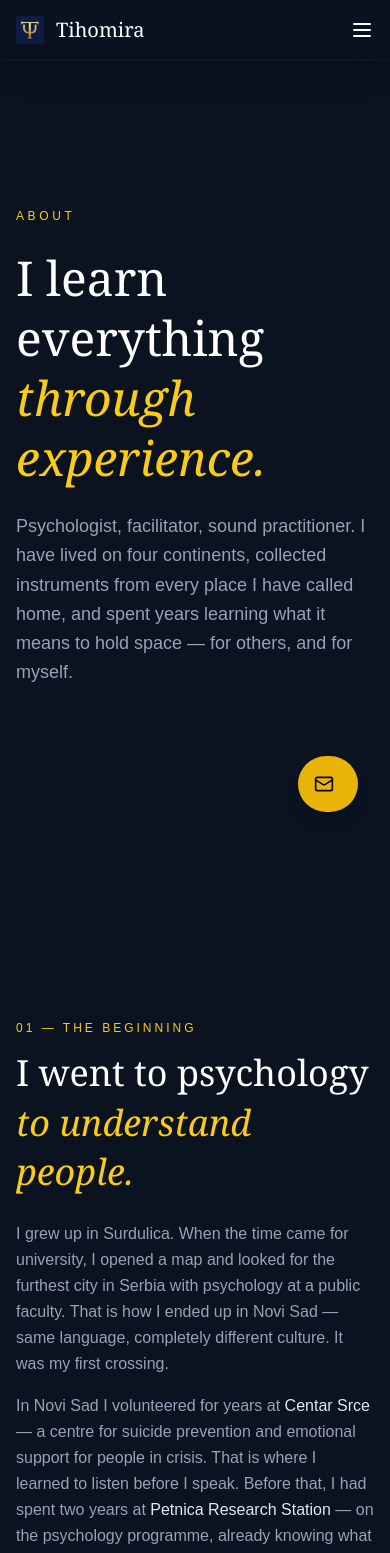
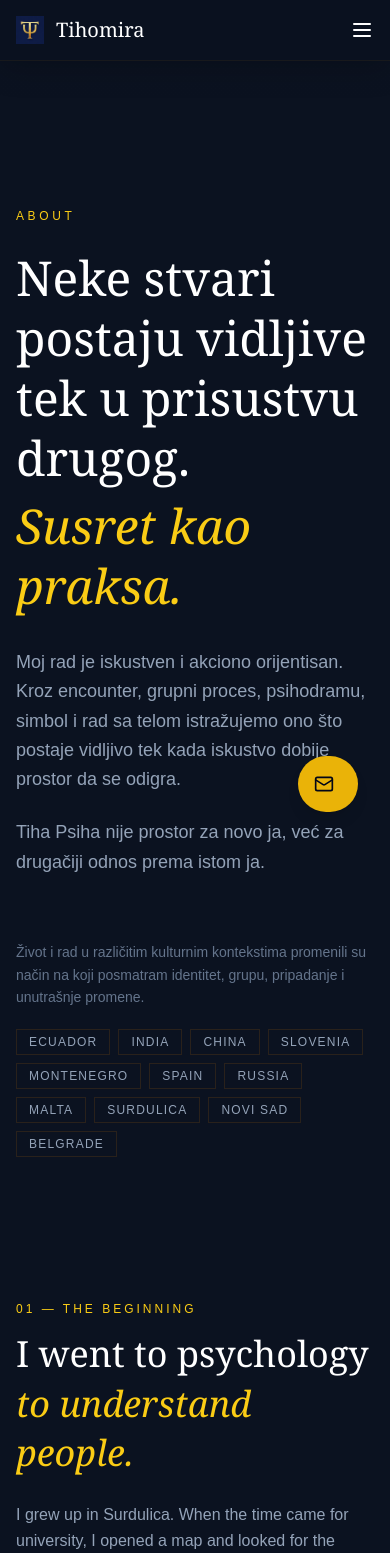
Before and after one commit to tihomirapsiholog/tihomira, a React (Create React App) app: page /en/about in a window 390 px wide. Shown: the top 1553 px of the page. Built offline with nearby package versions, Linux system fonts and the light colour scheme; the HTML template or start-up script is replaced by a standard one.

Commit message:
Update AboutPage.jsx

```diff
--- a/src/pages/AboutPage.jsx
+++ b/src/pages/AboutPage.jsx
@@ -65,35 +65,64 @@ export default function AboutPage({ t, setCurrentPage }) {
     { name: t.about.inst13, origin: t.about.inst13Origin },
   ];
 
-  const locations = ['Ecuador', 'India', 'China', 'Slovenia', 'Montenegro', 'Spain', 'Russia', 'Malta', 'Surdulica', 'Novi Sad', 'Belgrade'];
+  const locations = [
+    'Ecuador',
+    'India',
+    'China',
+    'Slovenia',
+    'Montenegro',
+    'Spain',
+    'Russia',
+    'Malta',
+    'Surdulica',
+    'Novi Sad',
+    'Belgrade',
+  ];
 
   return (
     <div className="bg-[#0b1220]">
-
       {/* HERO */}
       <section className="min-h-screen px-4 pt-28 pb-16 sm:px-6 lg:px-8">
-        <div className="mx-auto max-w-6xl grid lg:grid-cols-2 gap-16 items-end">
+        <div className="mx-auto grid max-w-6xl gap-16 lg:grid-cols-2 lg:items-end">
           <div>
             <p className="mb-6 text-xs uppercase tracking-[0.3em] text-yellow-400">
               {t.about.eyebrow}
             </p>
-            <h1 className="mb-6 font-serif text-5xl font-light leading-tight text-white sm:text-6xl">
-              {t.about.heroTitle}
-              <em className="block italic text-yellow-400">{t.about.heroTitleEm}</em>
+
+            <h1 className="mb-8 font-serif text-5xl font-light leading-tight text-white sm:text-6xl">
+              Neke stvari postaju vidljive tek u prisustvu drugog.
+              <em className="mt-2 block italic text-yellow-400">
+                Susret kao praksa.
+              </em>
             </h1>
-            <p className="text-lg font-light leading-relaxed text-slate-400 max-w-prose">
-              {t.about.heroIntro}
+
+            <div className="max-w-2xl space-y-6 text-lg font-light leading-relaxed text-slate-400">
+              <p>
+                Moj rad je iskustven i akciono orijentisan. Kroz encounter,
+                grupni proces, psihodramu, simbol i rad sa telom istražujemo
+                ono što postaje vidljivo tek kada iskustvo dobije prostor da se
+                odigra.
+              </p>
+
+              <p>
+                Tiha Psiha nije prostor za novo ja, već za drugačiji odnos prema
+                istom ja.
               </p>
             </div>
-          <div className="hidden lg:block">
-            <p className="mb-3 text-xs uppercase tracking-[0.2em] text-slate-500">
-              {t.about.placesLived}
+          </div>
+
+          <div className="lg:pb-4">
+            <p className="mb-5 max-w-md text-sm font-light leading-relaxed text-slate-500">
+              Život i rad u različitim kulturnim kontekstima promenili su način
+              na koji posmatram identitet, grupu, pripadanje i unutrašnje
+              promene.
             </p>
+
             <div className="flex flex-wrap gap-2">
               {locations.map((loc) => (
                 <span
                   key={loc}
-                  className="border border-yellow-700/20 px-3 py-1 text-xs tracking-widest uppercase text-slate-400"
+                  className="border border-yellow-700/20 px-3 py-1 text-xs uppercase tracking-widest text-slate-400"
                 >
                   {loc}
                 </span>
@@ -105,13 +134,12 @@ export default function AboutPage({ t, setCurrentPage }) {
 
       {/* STORY */}
       <section className="px-4 py-20 sm:px-6 lg:px-8">
-        <div className="mx-auto max-w-6xl grid lg:grid-cols-[220px_1fr] gap-16 items-start">
-
-          {/* Sticky nav — hidden on mobile */}
-          <div className="hidden lg:block sticky top-28">
+        <div className="mx-auto grid max-w-6xl items-start gap-16 lg:grid-cols-[220px_1fr]">
+          <div className="sticky top-28 hidden lg:block">
             <p className="mb-4 text-xs uppercase tracking-[0.25em] text-yellow-400">
               {t.about.storyLabel}
             </p>
+
             <ul className="space-y-3">
               {chapters.map((ch) => (
                 <li key={ch.id}>
@@ -126,24 +154,28 @@ export default function AboutPage({ t, setCurrentPage }) {
             </ul>
           </div>
 
-          {/* Chapters */}
           <div className="space-y-20">
             {chapters.map((ch, i) => (
               <div key={ch.id} id={ch.id}>
                 <p className="mb-3 text-xs uppercase tracking-[0.25em] text-yellow-400">
                   {String(i + 1).padStart(2, '0')} — {ch.label}
                 </p>
+
                 <h2 className="mb-6 font-serif text-4xl font-light leading-snug text-white">
                   {ch.title}
                   {ch.titleEm && (
-                    <em className="block italic text-yellow-400">{ch.titleEm}</em>
+                    <em className="block italic text-yellow-400">
+                      {ch.titleEm}
+                    </em>
                   )}
                 </h2>
-                <div className="space-y-4 text-base font-light leading-relaxed text-slate-400 max-w-2xl">
+
+                <div className="max-w-2xl space-y-4 text-base font-light leading-relaxed text-slate-400">
                   {ch.body.map((para, j) => (
                     <p key={j} dangerouslySetInnerHTML={{ __html: para }} />
                   ))}
                 </div>
+
                 {ch.aside && (
                   <blockquote className="mt-6 max-w-xl border-l-2 border-yellow-700/40 pl-6 font-serif text-lg italic font-light leading-relaxed text-slate-300">
                     {ch.aside}
@@ -157,9 +189,15 @@ export default function AboutPage({ t, setCurrentPage }) {
 
       {/* INSTRUMENTS */}
       <div className="border-t border-yellow-700/10 bg-[#10192c] px-4 py-16 sm:px-6 lg:px-8">
-        <p className="mb-8 text-center text-xs uppercase tracking-[0.25em] text-yellow-400">
+        <p className="mb-6 text-center text-xs uppercase tracking-[0.25em] text-yellow-400">
           {t.about.instrumentsLabel}
         </p>
+
+        <p className="mx-auto mb-10 max-w-2xl text-center text-base font-light leading-relaxed text-slate-400">
+          Zvuk koristim kao produžetak iskustvenog rada — ne kao performans, već
+          kao način rada sa ritmom, pažnjom i prisustvom.
+        </p>
+
         <div className="mx-auto flex max-w-2xl flex-wrap justify-center gap-3">
           {instruments.map((inst, i) => (
             <span
@@ -173,22 +211,32 @@ export default function AboutPage({ t, setCurrentPage }) {
         </div>
       </div>
 
-      {/* WHAT DRIVES */}
+      {/* WHAT I RETURN TO */}
       <section className="px-4 py-20 sm:px-6 lg:px-8">
         <div className="mx-auto max-w-5xl">
           <p className="mb-3 text-xs uppercase tracking-[0.25em] text-yellow-400">
-            {t.about.drivesLabel}
+            Ono čemu se vraćam
           </p>
+
           <h2 className="mb-12 font-serif text-4xl font-light leading-snug text-white">
-            {t.about.drivesTitle}
-            <em className="block italic text-yellow-400">{t.about.drivesTitleEm}</em>
+            Susret, pažnja i iskustvo.
           </h2>
-          <div className="grid gap-px bg-yellow-700/10 border border-yellow-700/10 sm:grid-cols-2">
+
+          <div className="grid gap-px border border-yellow-700/10 bg-yellow-700/10 sm:grid-cols-2">
             {drives.map((d) => (
-              <div key={d.num} className="bg-[#0b1220] p-8 transition-colors hover:bg-[#10192c]">
-                <p className="mb-3 text-xs uppercase tracking-[0.2em] text-yellow-400">{d.num}</p>
-                <h3 className="mb-3 font-serif text-xl font-light text-white">{d.title}</h3>
-                <p className="text-sm font-light leading-relaxed text-slate-400">{d.text}</p>
+              <div
+                key={d.num}
+                className="bg-[#0b1220] p-8 transition-colors hover:bg-[#10192c]"
+              >
+                <p className="mb-3 text-xs uppercase tracking-[0.2em] text-yellow-400">
+                  {d.num}
+                </p>
+                <h3 className="mb-3 font-serif text-xl font-light text-white">
+                  {d.title}
+                </h3>
+                <p className="text-sm font-light leading-relaxed text-slate-400">
+                  {d.text}
+                </p>
               </div>
             ))}
           </div>
@@ -201,10 +249,14 @@ export default function AboutPage({ t, setCurrentPage }) {
           <p className="mb-3 text-xs uppercase tracking-[0.25em] text-yellow-400">
             {t.about.trainingLabel}
           </p>
+
           <h2 className="mb-8 font-serif text-4xl font-light leading-snug text-white">
             {t.about.trainingTitle}
-            <em className="block italic text-yellow-400">{t.about.trainingTitleEm}</em>
+            <em className="block italic text-yellow-400">
+              {t.about.trainingTitleEm}
+            </em>
           </h2>
+
           <div className="space-y-4 text-base font-light leading-relaxed text-slate-400">
             <p dangerouslySetInnerHTML={{ __html: t.about.trainingPara1 }} />
             <p dangerouslySetInnerHTML={{ __html: t.about.trainingPara2 }} />
@@ -214,21 +266,42 @@ export default function AboutPage({ t, setCurrentPage }) {
       </section>
 
       {/* CLOSING */}
-      <section className="bg-[#0b1220] px-4 py-24 text-center sm:px-6 lg:px-8">
-        <blockquote className="mx-auto mb-10 max-w-2xl font-serif text-2xl font-light italic leading-relaxed text-white sm:text-3xl">
-          {t.about.closingQuote}
-          <em className="not-italic text-yellow-400"> {t.about.closingQuoteEm}</em>
+      <section className="border-t border-yellow-700/10 bg-[#0b1220] px-4 py-24 sm:px-6 lg:px-8">
+        <div className="mx-auto max-w-3xl text-center">
+          <blockquote className="mb-12 font-serif text-2xl font-light italic leading-relaxed text-white sm:text-3xl">
+            Ne novo ja.
+            <em className="not-italic text-yellow-400">
+              {' '}
+              Drugačiji odnos prema istom ja.
+            </em>
           </blockquote>
-        <div className="flex justify-center">
+
+          <div className="space-y-6 text-base font-light leading-relaxed text-slate-400">
+            <p>
+              Naziv Tiha Psiha nastao je spontano, tokom razgovora u dnevnoj
+              sobi prijatelja na Umci. Bio je to prvi i poslednji put da smo
+              sedeli u tom prostoru pre nego što su se preselili na Staru
+              Planinu, gde danas zajedno sa svoje tri ćerke grade drugačiji
+              odnos prema vremenu, prirodi i svakodnevnom životu.
+            </p>
+
+            <p>
+              Od tada se naši susreti nastavljaju tamo — uz sporiji ritam, više
+              tišine i onu vrstu encountera koja ne nastaje iz spektakla, već iz
+              kontinuiteta prisustva.
+            </p>
+          </div>
+
+          <div className="mt-14 flex justify-center">
             <button
               onClick={() => setCurrentPage('/contact')}
-            className="bg-yellow-500 px-8 py-3 text-sm font-medium uppercase tracking-widest text-slate-950 transition-colors hover:bg-yellow-400"
+              className="rounded-full border border-yellow-500/30 px-8 py-3 text-sm tracking-wide text-yellow-100 transition-all hover:border-yellow-400 hover:bg-yellow-400 hover:text-slate-950"
             >
-            {t.about.ctaContact}
+              Istraži mogućnost susreta
             </button>
           </div>
+        </div>
       </section>
-
     </div>
   );
 }
```
Lines whose indentation alone changed are shown as unchanged.
